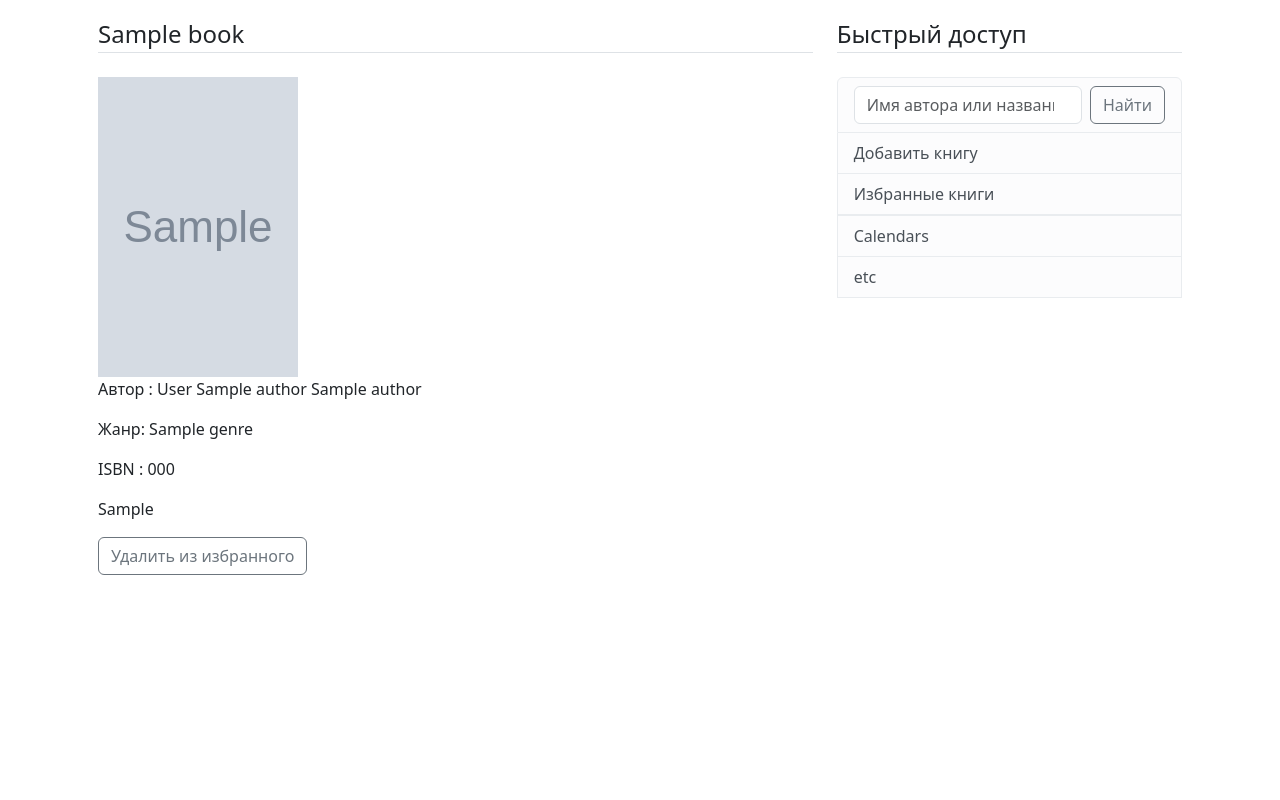
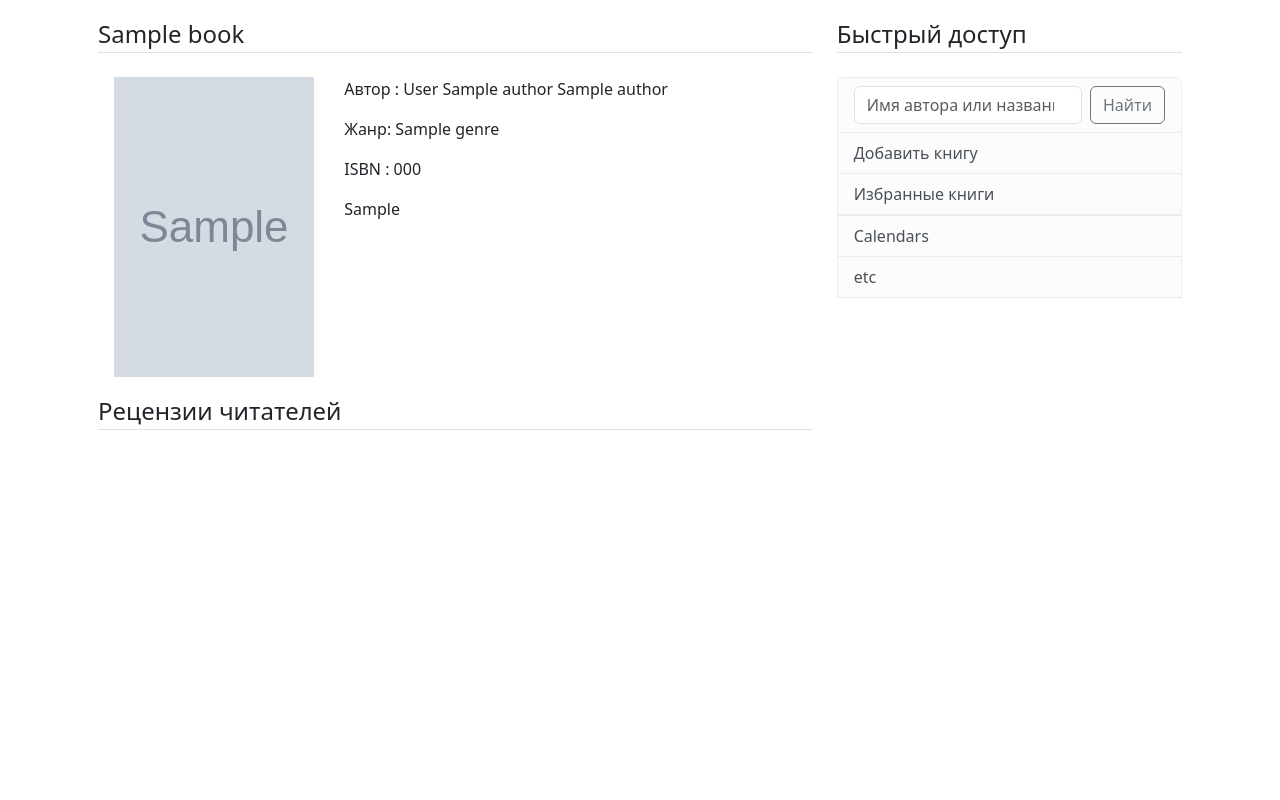
Before and after one commit to kolaxy/library, a Django app: page /books/1/ in a window 1280 px wide. Shown: the part 56-856 px from the top of the page. Run offline with Django 4.2, Linux system fonts and the light colour scheme; a user stored in the database is signed in; tables that the repository leaves empty hold one stand-in row (values such as "Sample post"); grey boxes marked "Sample" are stand-in pictures.

Commit message:
fixed book page, fixed list views

```diff
--- a/library/templates/book/book_detail.html
+++ b/library/templates/book/book_detail.html
@@ -1,22 +1,17 @@
 {% extends "base.html" %}
 {% block title %}{{ object.name }}{% endblock %}
 {% block content %}
-    <article class="media content-section">
-        <div class="media-body">
-            <legend class="border-bottom mb-4">{{ object.name }}</legend>
-            <img width="200" height="300" src="{{ book.image.url }}">
-            <p>Автор : {{ object.author }}</p>
-            <p>Жанр: {{ object.genre }}</p>
-            <p>ISBN : {{ object.isbn }}</p>
-            <p>{{ object.annotation }}</p>
-            {% if user.is_authenticated %}
-                {% if not fav %}
-                    <a href="{% url 'favourite-add' book.id %}" class="btn btn-outline-secondary">Добавить в избранное</a>
-                {% else %}
-                    <a href="{% url 'favourite-add' book.id %}" class="btn btn-outline-secondary">Удалить из избранного</a>
-                {% endif %}
-            {% endif %}
+<legend class="border-bottom mb-4">{{ object.name }}</legend>
+    <div class="row">
+        <div class="col-4">
+            <img width="200" height="300" class="float-md-start mb-3 ms-md-3" src="{{ book.image.url }}">
         </div>
-
-    </article>
+        <div class="col-8">
+        <p>Автор : {{ object.author }}</p>
+        <p>Жанр: {{ object.genre }}</p>
+        <p>ISBN : {{ object.isbn }}</p>
+        <p>{{ object.annotation }}</p>
+        </div>
+    </div>
+<legend class="border-bottom mb-4">Рецензии читателей</legend>
 {% endblock content %}
--- a/library/views.py
+++ b/library/views.py
@@ -108,7 +108,7 @@ def author_create(request):
 class AuthorDetailView(DetailView, MultipleObjectMixin):
     model = Author
     template_name = 'author/author_detail.html'
-    paginate_by = 5
+    paginate_by = 6
 
     def get_context_data(self, **kwargs):
         object_list = Book.objects.filter(author=self.kwargs['pk'])
```
Also changed, not shown: library/templates/author/author_detail.html (+21 -7 lines), library/templates/book/book_list.html (+17 -6 lines).
